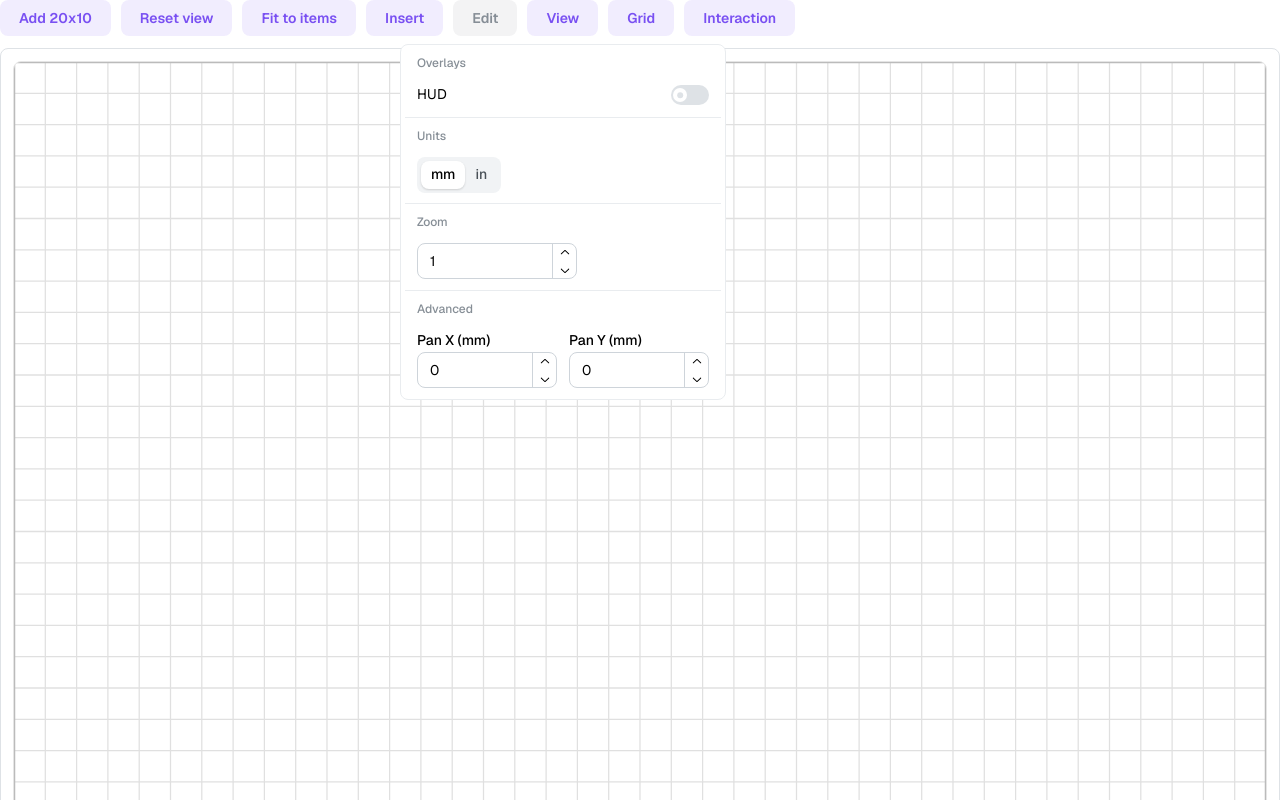
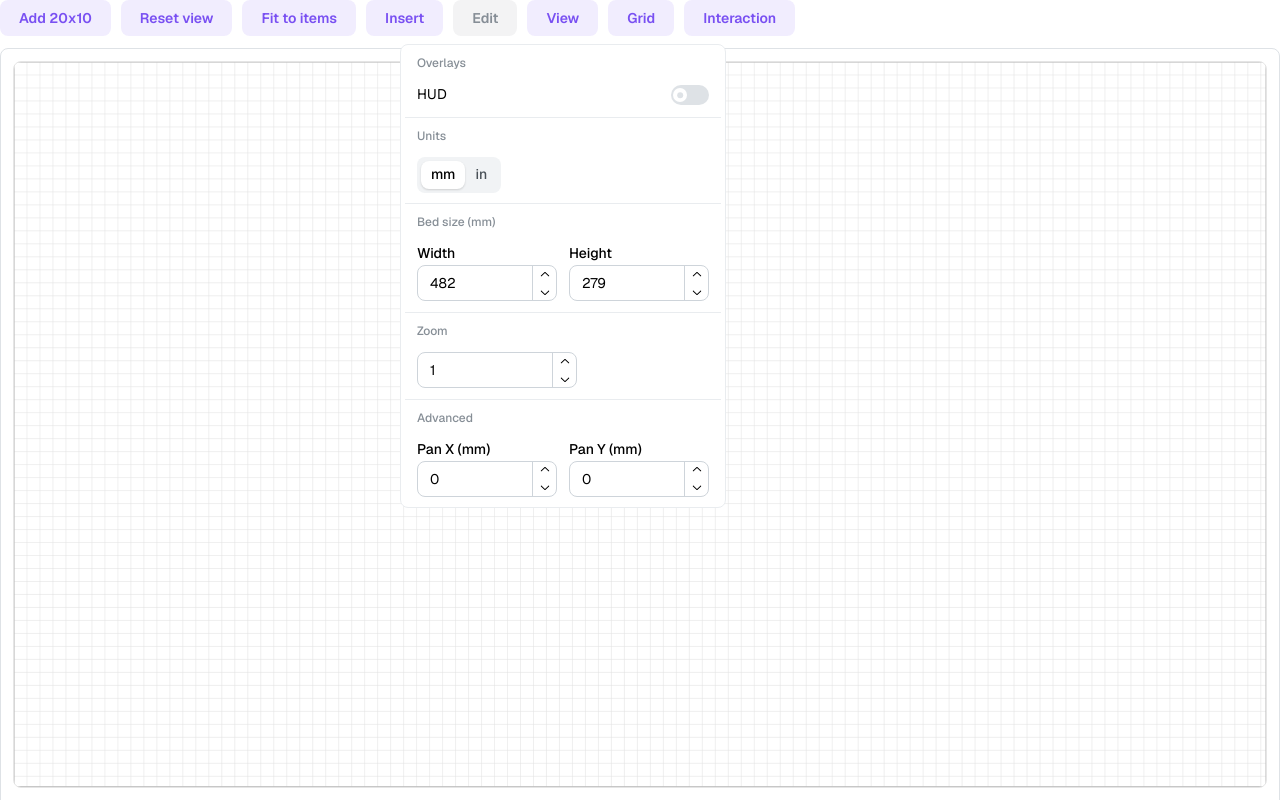
Before and after one commit to mwhite454/stl-slicer, a Next.js app: page /workspace in a window 1280 px wide. Both pictures are taken after a click on the button "View". Built offline with nearby package versions, Linux system fonts and the light colour scheme.

Commit message:
fix menus

```diff
--- a/src/components/workspace/menus/EditMenu.tsx
+++ b/src/components/workspace/menus/EditMenu.tsx
@@ -8,7 +8,7 @@ export function EditMenu() {
   const clearItems = useWorkspaceStore((s) => s.clearItems);
 
   return (
-    <Menu withinPortal>
+    <Menu withinPortal closeOnItemClick={false}>
       <Menu.Target>
         <Button variant="light" color="gray">Edit</Button>
       </Menu.Target>
--- a/src/components/workspace/menus/GridMenu.tsx
+++ b/src/components/workspace/menus/GridMenu.tsx
@@ -9,7 +9,7 @@ export function GridMenu() {
   const setGrid = useWorkspaceStore((s) => s.setGrid);
 
   return (
-    <Menu withinPortal>
+    <Menu withinPortal closeOnItemClick={false}>
       <Menu.Target>
         <Button variant="light">Grid</Button>
       </Menu.Target>
--- a/src/components/workspace/menus/InsertMenu.tsx
+++ b/src/components/workspace/menus/InsertMenu.tsx
@@ -8,7 +8,7 @@ export function InsertMenu() {
   const addManyRectangles = useWorkspaceStore((s) => s.addManyRectangles);
 
   return (
-    <Menu withinPortal>
+    <Menu withinPortal closeOnItemClick={false}>
       <Menu.Target>
         <Button variant="light">Insert</Button>
       </Menu.Target>
--- a/src/components/workspace/menus/InteractionMenu.tsx
+++ b/src/components/workspace/menus/InteractionMenu.tsx
@@ -9,7 +9,7 @@ export function InteractionMenu() {
   const setUi = useWorkspaceStore((s) => s.setUi);
 
   return (
-    <Menu withinPortal>
+    <Menu withinPortal closeOnItemClick={false}>
       <Menu.Target>
         <Button variant="light">Interaction</Button>
       </Menu.Target>
--- a/src/components/workspace/menus/ViewMenu.tsx
+++ b/src/components/workspace/menus/ViewMenu.tsx
@@ -13,9 +13,11 @@ export function ViewMenu() {
   const setPan = useWorkspaceStore((s) => s.setPan);
   const setUnits = useWorkspaceStore((s) => s.setUnits);
   const setUi = useWorkspaceStore((s) => s.setUi);
+  const bed = useWorkspaceStore((s) => s.ui.bedSizeMm);
+  const setBedSize = useWorkspaceStore((s) => s.setBedSize);
 
   return (
-    <Menu withinPortal>
+    <Menu withinPortal closeOnItemClick={false}>
       <Menu.Target>
         <Button variant="light">View</Button>
       </Menu.Target>
@@ -45,6 +47,38 @@ export function ViewMenu() {
             ]}
             size="sm"
           />
+        </Menu.Item>
+
+        <Menu.Divider />
+
+        <Menu.Label>Bed size (mm)</Menu.Label>
+        <Menu.Item>
+          <Group gap="sm">
+            <NumberInput
+              label="Width"
+              size="sm"
+              min={10}
+              step={1}
+              value={bed.width}
+              onChange={(val) => {
+                const n = typeof val === 'number' ? val : Number(val);
+                if (!Number.isNaN(n)) setBedSize({ width: Math.max(1, n), height: bed.height });
+              }}
+              maw={140}
+            />
+            <NumberInput
+              label="Height"
+              size="sm"
+              min={10}
+              step={1}
+              value={bed.height}
+              onChange={(val) => {
+                const n = typeof val === 'number' ? val : Number(val);
+                if (!Number.isNaN(n)) setBedSize({ width: bed.width, height: Math.max(1, n) });
+              }}
+              maw={140}
+            />
+          </Group>
         </Menu.Item>
 
         <Menu.Divider />
--- a/src/stores/workspaceStore.ts
+++ b/src/stores/workspaceStore.ts
@@ -30,11 +30,12 @@ export type WorkspaceActions = {
   // grid/bounds
   setGrid: (grid: Partial<GridSettings>) => void;
   setBounds: (bounds: Bounds) => void;
+  setBedSize: (bounds: Bounds) => void; // convenience to update both ui.bedSizeMm and bounds
 };
 
 export type WorkspaceStore = WorkspaceState & WorkspaceActions;
 
-const DEFAULT_BOUNDS: Bounds = { width: 200, height: 200 }; // mm
+const DEFAULT_BOUNDS: Bounds = { width: 482, height: 279 }; // mm
 const DEFAULT_GRID: GridSettings = { size: 5, snap: false, show: true };
 const DEFAULT_VIEWPORT: ViewportState = {
   zoom: 1,
@@ -47,12 +48,13 @@ const DEFAULT_UI: UiSettings = {
   panSpeedMultiplier: 1,
   zoomSpeedMultiplier: 1,
   nudgeDistanceMm: 1,
+  bedSizeMm: DEFAULT_BOUNDS,
   showPerfHud: false,
   fitToBoundsRequestId: 0,
 };
 
 export const useWorkspaceStore = create<WorkspaceStore>((set, get) => ({
-  bounds: DEFAULT_BOUNDS,
+  bounds: DEFAULT_UI.bedSizeMm,
   grid: DEFAULT_GRID,
   viewport: DEFAULT_VIEWPORT,
   ui: DEFAULT_UI,
@@ -124,5 +126,6 @@ export const useWorkspaceStore = create<WorkspaceStore>((set, get) => ({
   setUi: (ui) => set((state) => ({ ui: { ...state.ui, ...ui } })),
 
   setGrid: (grid) => set((state) => ({ grid: { ...state.grid, ...grid } })),
-  setBounds: (bounds) => set(() => ({ bounds })),
+  setBounds: (bounds) => set((state) => ({ bounds, ui: { ...state.ui, bedSizeMm: bounds } })),
+  setBedSize: (bounds) => set((state) => ({ ui: { ...state.ui, bedSizeMm: bounds }, bounds })),
 }));
--- a/src/types/workspace.ts
+++ b/src/types/workspace.ts
@@ -50,6 +50,7 @@ export type UiSettings = {
   panSpeedMultiplier: number; // scales panning delta (>= 0.1)
   zoomSpeedMultiplier: number; // scales wheel zoom speed (>= 0.1)
   nudgeDistanceMm: number; // keyboard nudge distance in mm when not snapping
+  bedSizeMm: Bounds; // user-configurable workspace bed size in mm
   showPerfHud: boolean; // toggle for FPS/render HUD
   fitToBoundsRequestId: number; // increment to request fit-to-bounds from toolbar
 };
```
